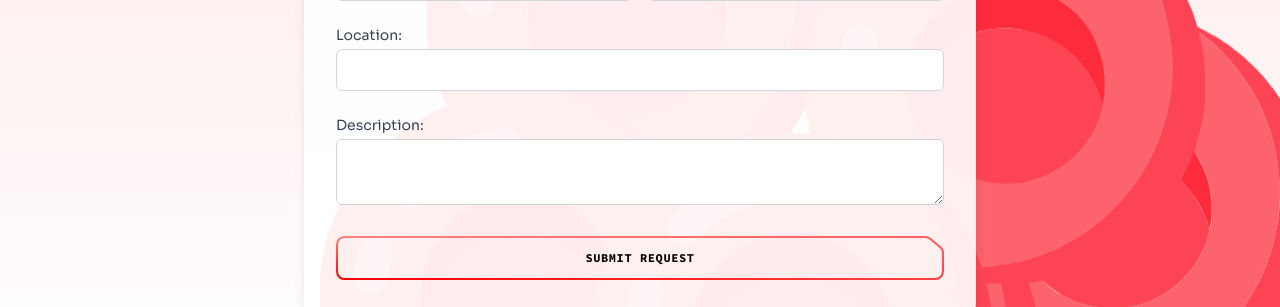
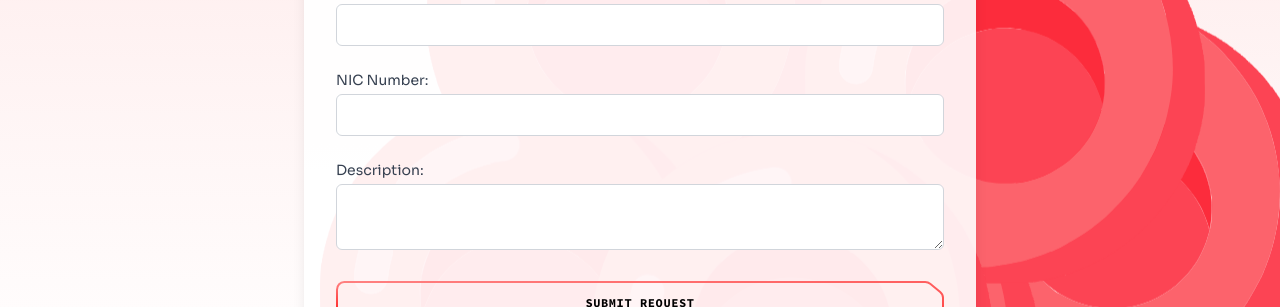
Before and after one commit to Rajamiththiran/RedHope_FrontEnd, a React (Vite) app: page /request-blood in a window 1280 px wide. Shown: the part 504-811 px from the top of the page. Built offline with nearby package versions, Linux system fonts and the light colour scheme; no server answers.

Commit message:
nic input field updated

```diff
--- a/src/components/requests.jsx
+++ b/src/components/requests.jsx
@@ -1,3 +1,5 @@
+// File: root/src/components/requests.jsx
+
 import { useEffect, useState } from "react";
 import { createBloodRequest, getRequestNotifications } from "../auth_service";
 import BloodCell from "./BloodCell";
@@ -13,6 +15,7 @@ const Request = () => {
     country_code: "",
     location: "",
     description: "",
+    nic_number: "", // Added new field
   });
   const [error, setError] = useState("");
   const [success, setSuccess] = useState("");
@@ -55,8 +58,9 @@ const Request = () => {
         country_code: "",
         location: "",
         description: "",
+        nic_number: "", // Reset new field
       });
-      fetchNotifications(); // Fetch updated notifications after successful request
+      fetchNotifications();
     } catch (error) {
       setError("Failed to create request. Please try again.");
       console.error("Request creation error:", error);
@@ -158,6 +162,14 @@ const Request = () => {
                 value={formData.location}
               />
               <InputField
+                label="NIC Number"
+                id="nic_number"
+                type="text"
+                required
+                onChange={handleChange}
+                value={formData.nic_number}
+              />
+              <InputField
                 label="Description"
                 id="description"
                 type="textarea"
```
